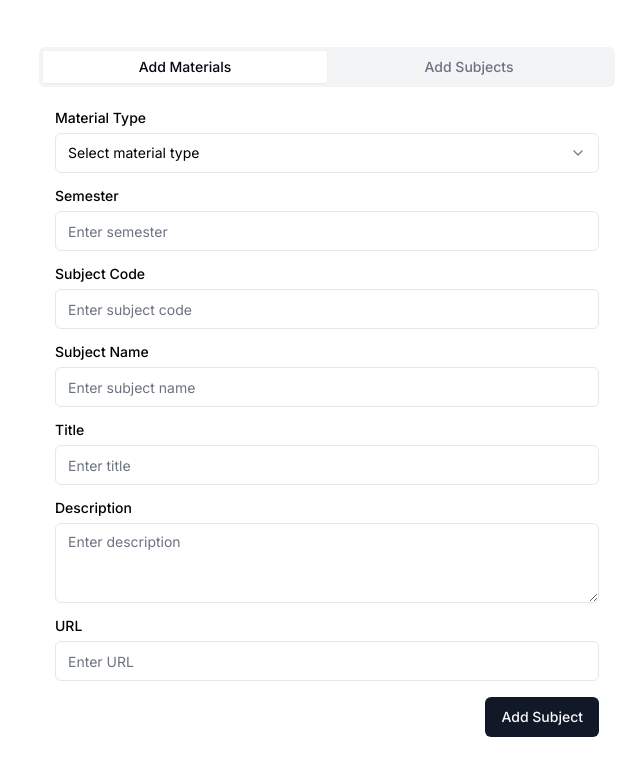
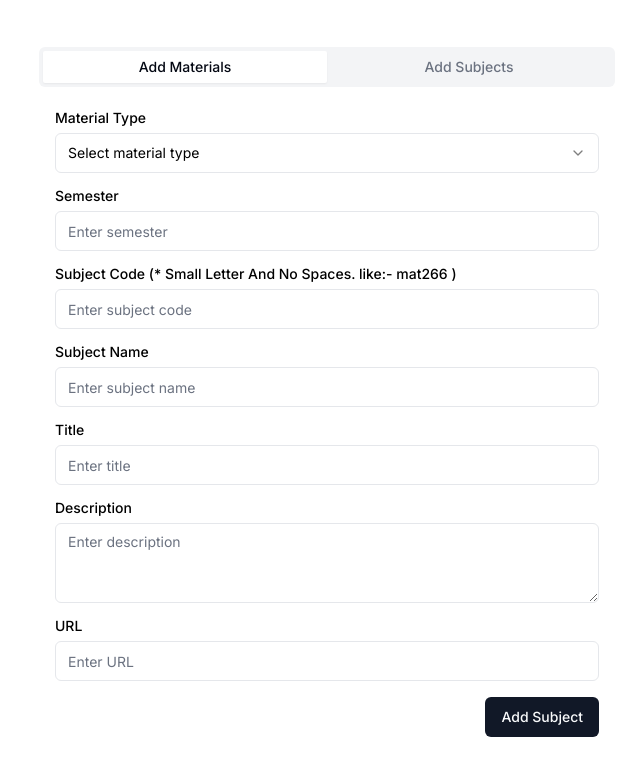
Before and after one commit to pranavkdileep/CyberNotes, a Next.js app in the folder cybernotes/: page /admin in a window 1280 px wide. Shown: the top 776 px of the page, without its empty margins (313-953 px from the left). Built offline with nearby package versions, Linux system fonts and the light colour scheme.

Commit message:
Update subject code label in AdminMmain component

```diff
--- a/cybernotes/components/admin-mmain.tsx
+++ b/cybernotes/components/admin-mmain.tsx
@@ -81,7 +81,7 @@ export function AdminMmain() {
             } type="number" />
           </div>
           <div className="grid gap-2">
-            <Label htmlFor="subjectCode">Subject Code</Label>
+            <Label htmlFor="subjectCode">Subject Code (* Small Letter And No Spaces. like:- mat266 )</Label>
             <Input id="subjectCode" placeholder="Enter subject code" onChange={
               (e) => {
                 setSubjectCode(e.target.value);
@@ -149,7 +149,7 @@ export function AdminMmain() {
             } />
           </div>
           <div className="grid gap-2">
-            <Label htmlFor="subjectCode">Subject Code</Label>
+            <Label htmlFor="subjectCode">Subject Code (* Small Letter And No Spaces. like:- mat266 )</Label>
             <Input id="subjectCode" placeholder="Enter subject code" onChange={
               (e) => {
                 setSubjectCode(e.target.value);
```
